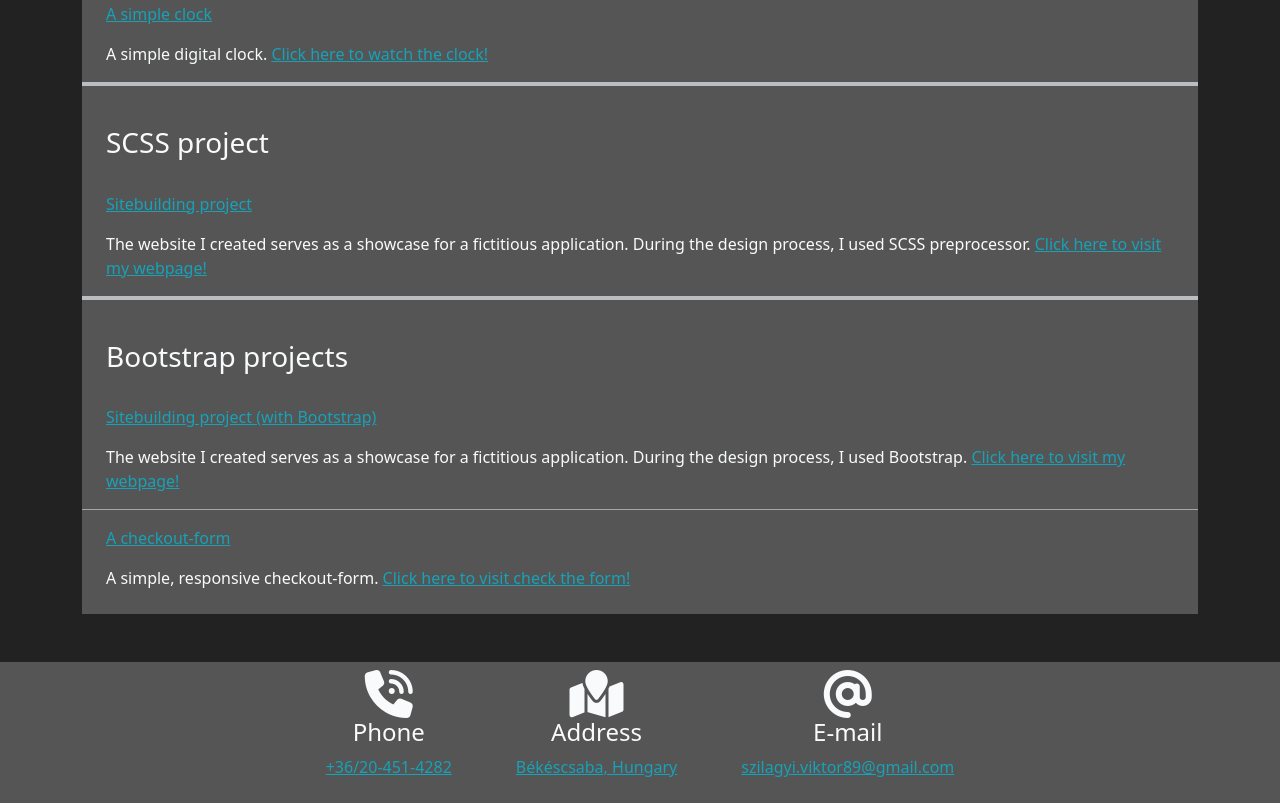
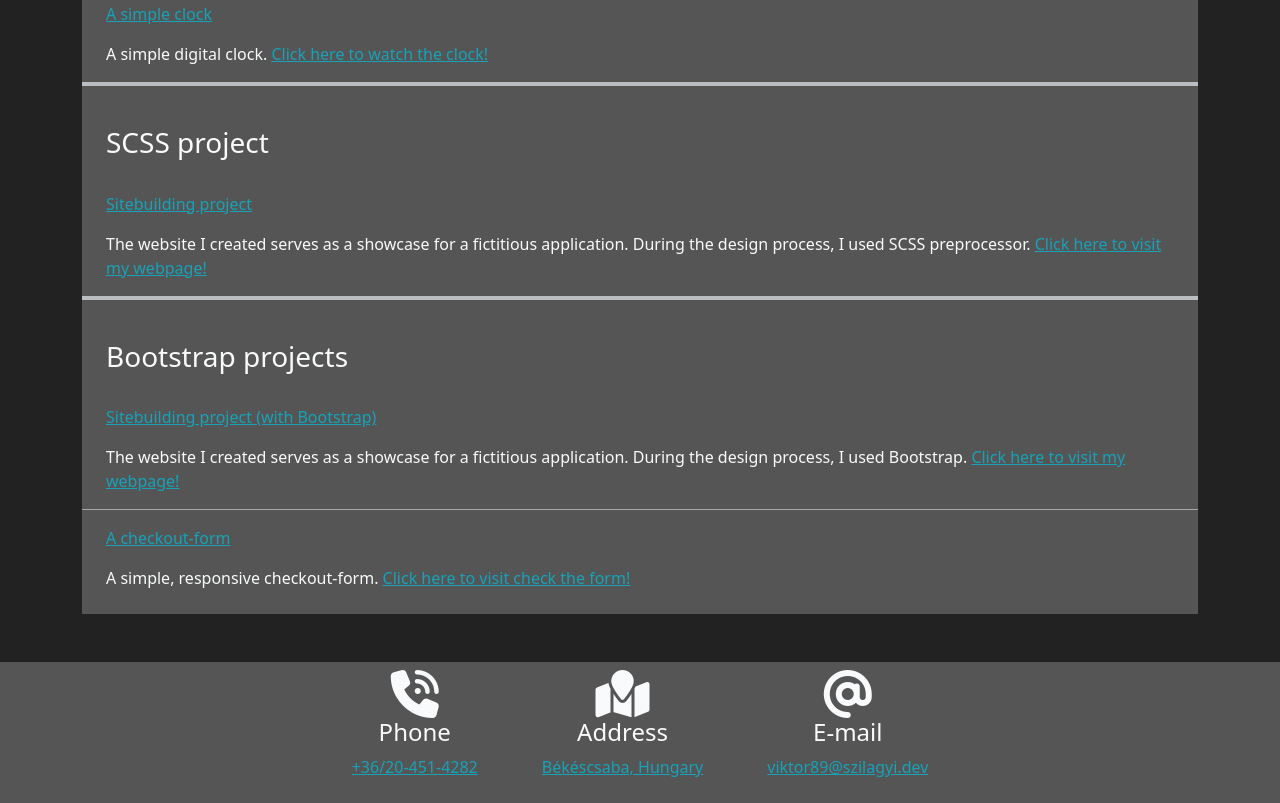
Before and after one commit to szilavi/szilaviCV, a website: page index.html in a window 1280 px wide. Shown: the part 2171-2974 px from the top of the page. Drawn offline with nearby package versions, Linux system fonts and the light colour scheme.

Commit message:
Update index.html
updated mail

```diff
--- a/index.html
+++ b/index.html
@@ -333,7 +333,7 @@
             <h4>E-mail</h4>
             <p>
               <a href="mailto:viktor89@szilagyi.dev"
-                >szilagyi.viktor89@gmail.com</a
+                >viktor89@szilagyi.dev</a
               >
             </p>
           </div>
```
